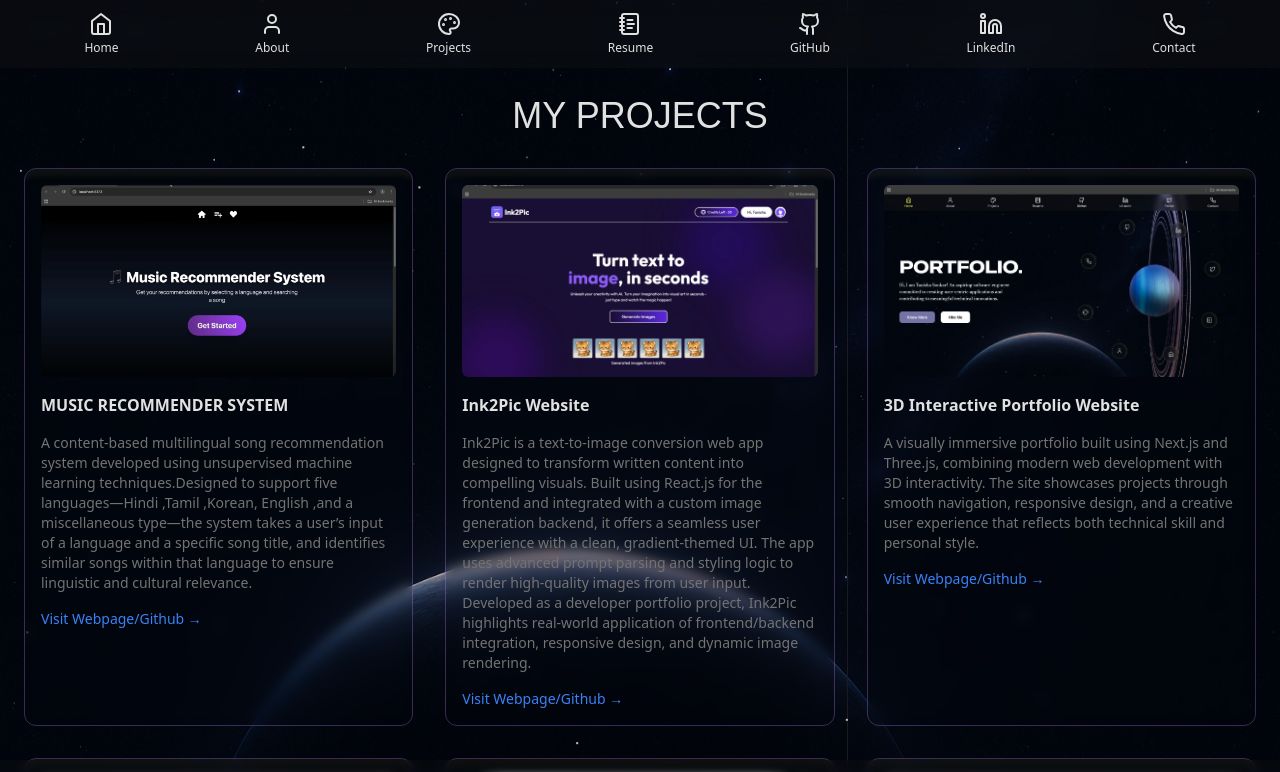
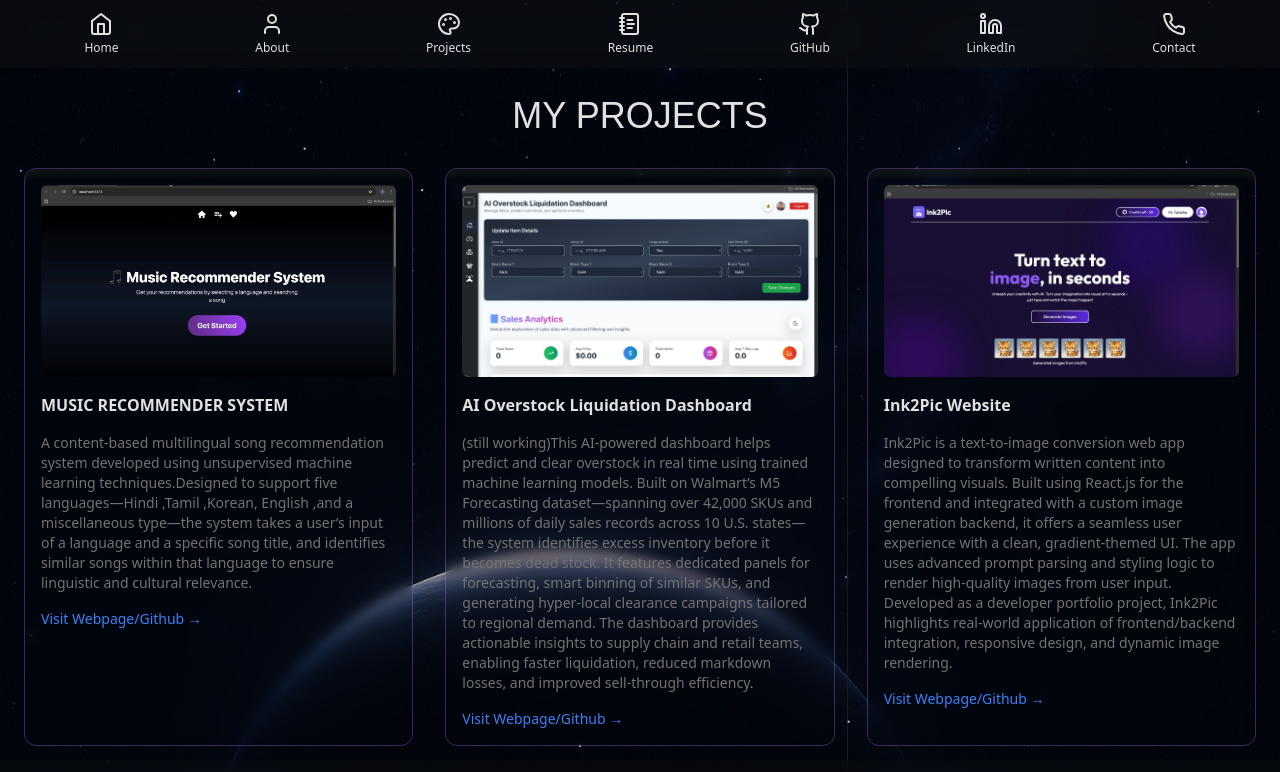
Before and after one commit to Tanisha110/3Dportfolio, a Next.js app: page /projects in a window 1280 px wide. Shown: the top 772 px of the page. Built offline with nearby package versions, Linux system fonts and the light colour scheme; a web font is replaced by a local one.

Commit message:
data changes

```diff
--- a/src/app/data.js
+++ b/src/app/data.js
@@ -4,6 +4,7 @@
 import p4 from '../../public/background/p4.png';
 import p5 from '../../public/background/p5.png';
 import p8 from '../../public/background/p8.jpg';
+import ai from '../../public/background/ai.jpg';
 export const projectsData = [
   {
     id: 1,
@@ -14,34 +15,41 @@
   },
   {
     id: 2,
+    name: " AI Overstock Liquidation Dashboard",
+    description: "(still working)This AI-powered dashboard helps predict and clear overstock in real time using trained machine learning models. Built on Walmart’s M5 Forecasting dataset—spanning over 42,000 SKUs and millions of daily sales records across 10 U.S. states—the system identifies excess inventory before it becomes dead stock. It features dedicated panels for forecasting, smart binning of similar SKUs, and generating hyper-local clearance campaigns tailored to regional demand. The dashboard provides actionable insights to supply chain and retail teams, enabling faster liquidation, reduced markdown losses, and improved sell-through efficiency.",
+    demoLink: "https://github.com/mahi1038/Overstock-Liquidation-",
+    imageUrl: ai
+  },
+  {
+    id: 3,
     name: " Ink2Pic Website",
     description: "Ink2Pic is a text-to-image conversion web app designed to transform written content into compelling visuals. Built using React.js for the frontend and integrated with a custom image generation backend, it offers a seamless user experience with a clean, gradient-themed UI. The app uses advanced prompt parsing and styling logic to render high-quality images from user input. Developed as a developer portfolio project, Ink2Pic highlights real-world application of frontend/backend integration, responsive design, and dynamic image rendering.",
     demoLink: "https://ink2pic.vercel.app/",
     imageUrl: p5
   },
   {
-    id: 3,
+    id: 4,
     name: " 3D Interactive Portfolio Website",
     description: "A visually immersive portfolio built using Next.js and Three.js, combining modern web development with 3D interactivity. The site showcases projects through smooth navigation, responsive design, and a creative user experience that reflects both technical skill and personal style.",
     demoLink: "https://tanishasonkarportfolio.vercel.app/",
     imageUrl: p4
   },
   {
-    id: 4,
+    id: 5,
     name: " Trading Website",
     description: "A Expert Training Hub is a responsive, modern web portfolio. It was developed by converting a Figma design into a fully functional interface using React.js for component-based structure and Tailwind CSS for utility-first styling. The site features an interactive carousel, structured content sections, and a polished contact form with integrated icons using Lucide React, ensuring both performance and aesthetic appeal.",
     demoLink:"https://trading-website-eta.vercel.app/",
     imageUrl: p8
   },
   {
-    id: 5,
+    id: 6,
     name: "Audio Source Separation & Visualization",
     description: "A web-based application that performs Blind Source Separation (BSS) using the FastICA algorithm. Users upload two mixed audio files, and the system separates them into their original source signals. It features audio playback, signal visualizations, and comparison plots. The backend is built with FastAPI and scikit-learn, while an additional Jupyter notebook explores a custom FastICA implementation from scratch for deeper insight.",
     demoLink: "https://github.com/Tanisha110/dc",
     imageUrl: p3
   },
   {
-    id: 6,
+    id: 7,
     name: "SENTENCE AUTOCOMPLETION SYSTEM",
     description: "This project is a dynamic autocomplete system developed as part of a Data Structures and Algorithms (DSA) project. It utilizes a Trie data structure for efficient phrase matching and provides user-driven suggestions. The system supports file uploads to expand the autocomplete dictionary and ranks suggestions based on frequency and recency. It also implements pagination to handle large result sets smoothly, offering fast and relevant completions as users type.",
     demoLink: "https://github.com/Tanisha110/Sentance_Completion_Dsa_Project",
```
Also changed, not shown: public/background/ai.jpg (added).
